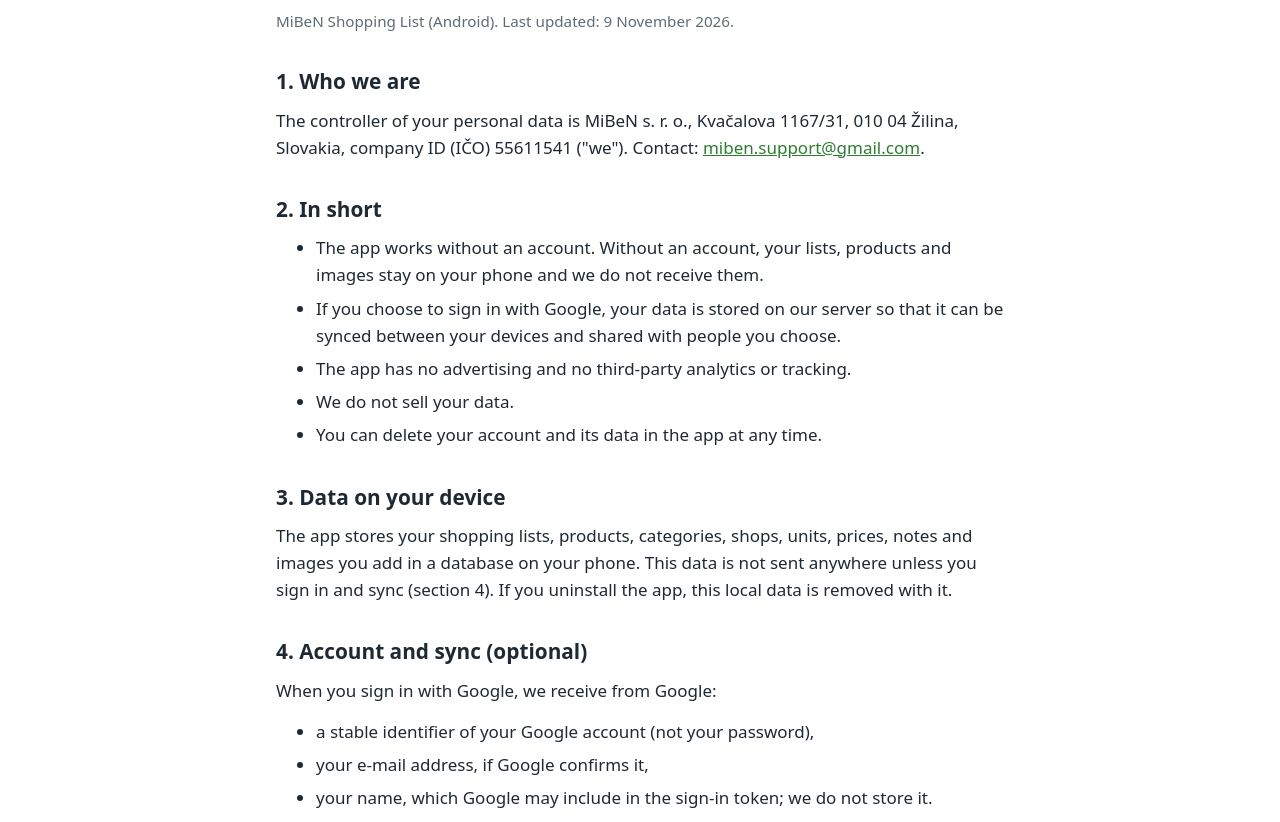
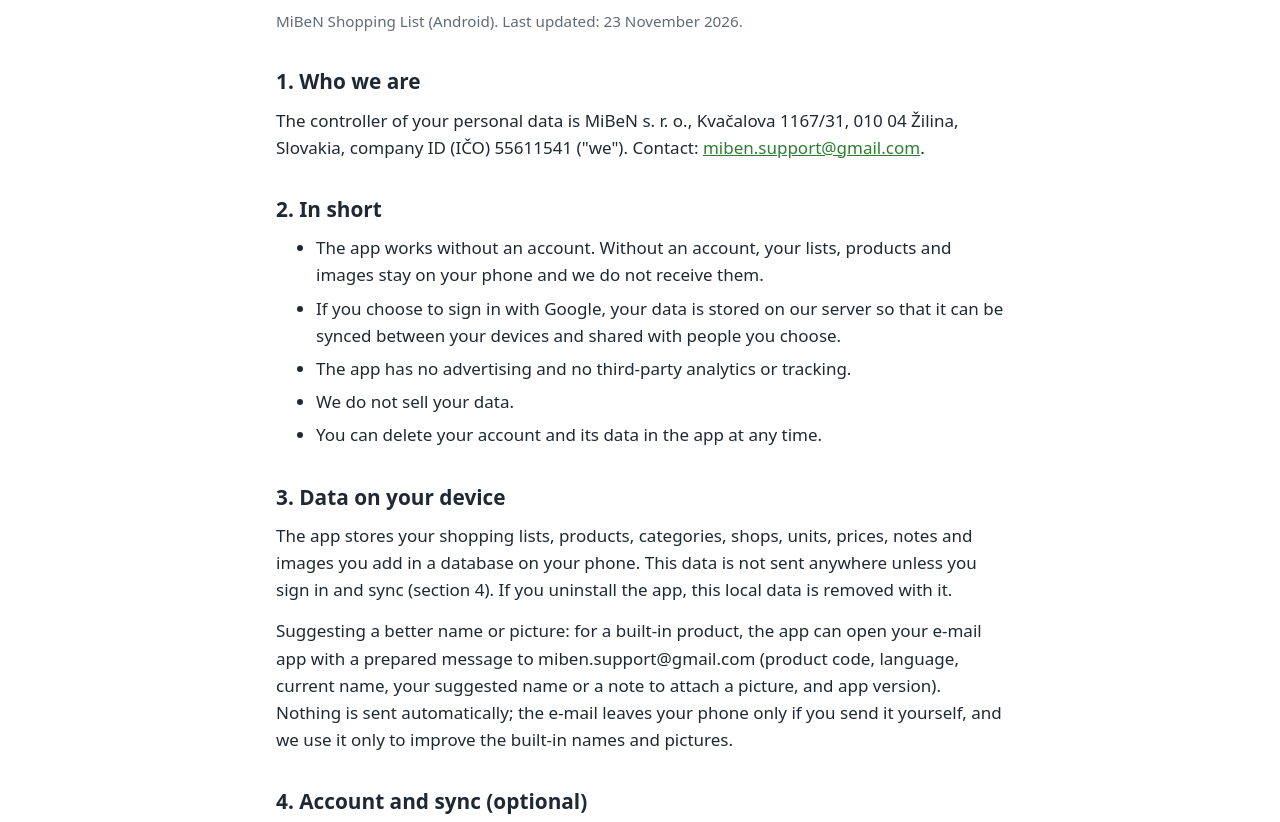
Before and after one commit to MilanBenicky/miben-web, a plain HTML site: page privacy.html in a window 1280 px wide. Shown: the part 102-924 px from the top of the page. Drawn offline with Linux system fonts and the light colour scheme.

Commit message:
Privacy: suggesting a better name or picture of a built-in product by e-mail
Co-Authored-By: Claude Sonnet 5.5 <noreply@anthropic.com>

```diff
--- a/privacy.html
+++ b/privacy.html
@@ -23,7 +23,7 @@
 </header>
 <main class="wrap">
   <h1>Privacy policy</h1>
-  <p class="updated">MiBeN Shopping List (Android). Last updated: 9 November 2026.</p>
+  <p class="updated">MiBeN Shopping List (Android). Last updated: 23 November 2026.</p>
 
   <h2>1. Who we are</h2>
   <p>The controller of your personal data is MiBeN s. r. o., Kvačalova 1167/31, 010 04 Žilina, Slovakia, company ID (IČO) 55611541 ("we"). Contact: <a href="mailto:miben.support@gmail.com">miben.support@gmail.com</a>.</p>
@@ -39,6 +39,7 @@
 
   <h2>3. Data on your device</h2>
   <p>The app stores your shopping lists, products, categories, shops, units, prices, notes and images you add in a database on your phone. This data is not sent anywhere unless you sign in and sync (section 4). If you uninstall the app, this local data is removed with it.</p>
+  <p>Suggesting a better name or picture: for a built-in product, the app can open your e-mail app with a prepared message to miben.support@gmail.com (product code, language, current name, your suggested name or a note to attach a picture, and app version). Nothing is sent automatically; the e-mail leaves your phone only if you send it yourself, and we use it only to improve the built-in names and pictures.</p>
 
   <h2>4. Account and sync (optional)</h2>
   <p>When you sign in with Google, we receive from Google:</p>
```
Also changed, not shown: _src/en/privacy.html (+2 -1 lines).
